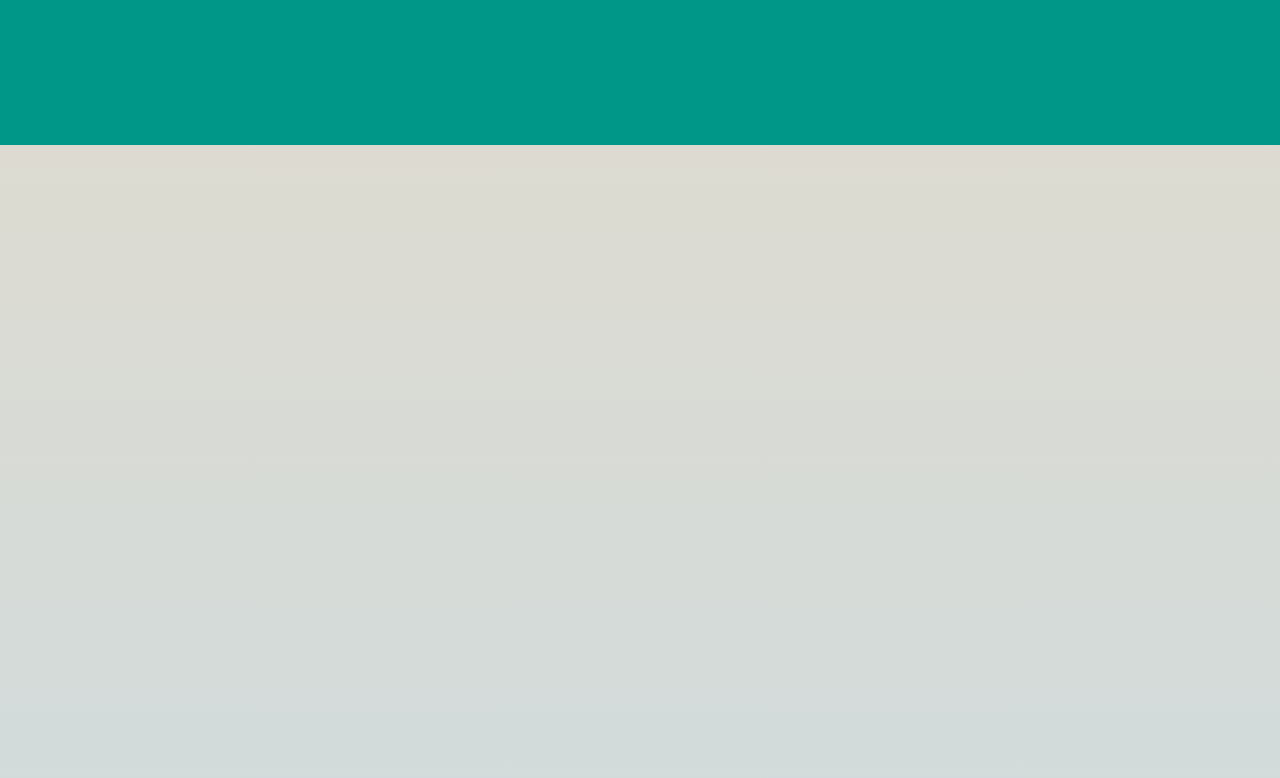
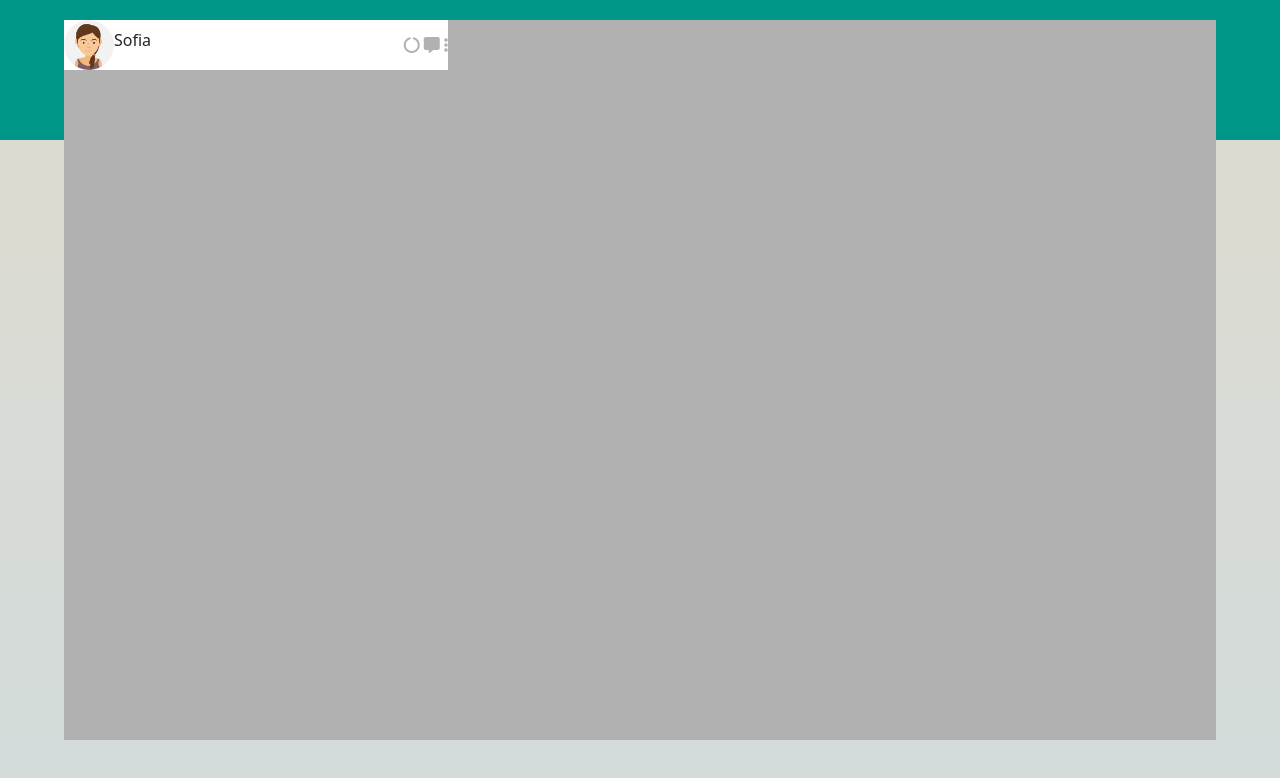
Before and after one commit to Danielateresa/vue-boolzapp, a plain HTML site: page index.html in a window 1280 px wide. Drawn offline with nearby package versions, Linux system fonts and the light colour scheme.

Commit message:
Working on users box

```diff
--- a/assets/css/style.css
+++ b/assets/css/style.css
@@ -17,12 +17,45 @@
     box-sizing: border-box;
 }
 
+/*#region utility*/
+.white_bg_bool {
+    background-color: var(--white-bool);
+}
+
+/*#endregion utility*/
+
+.bg_app {
+
+    height: 100vh;
+    position: relative;
+}
+
 .bg_top {
-    height: 145px;
+    height: 140px;
     background-color: #009688;
 }
 
 .bg_bottom {
-    height: calc(100vh - 145px);
+    height: calc(100% - 140px);
     background-image: linear-gradient(#DDDBD1, #D2DBDB);
 }
+
+.main {
+    background-color: #B1B1B1;
+    height: 90%;
+    width: 90%;
+    position: absolute;
+    top: 20px;
+    left: calc(50% - 90%/2);
+}
+
+img {
+    height: 50px;
+    aspect-ratio: 1/1;
+    border-radius: 50%;
+}
+
+
+.right_users_header {
+    color: var(--top-icons-bool);
+}
--- a/index.html
+++ b/index.html
@@ -29,11 +29,32 @@
 
         <div id="app">
             <div class="bg_app">
+
                 <div class="bg_top"></div>
                 <div class="bg_bottom"></div>
 
                 <div class="main">
+                    <div class="row g-0">
+                        <div class="users_box col-4 white_bg_bool">
+                            <div class="left_header d-flex
+                                justify-content-between align-items-center">
+                                <div class="left_users_header d-flex
+                                    align-items-center">
+                                    <img src="./assets/img/avatar_io.jpg"
+                                        alt="">
+                                    <h6>Sofia</h6>
+                                </div>
+                                <div class="right_users_header">
+                                    <i class="fa-solid fa-circle-notch"></i>
+                                    <i class="fa-solid fa-message"></i>
+                                    <i class="fa-solid fa-ellipsis-vertical"></i>
+                                </div>
+                            </div>
+                        </div>
+                        <div class="chat_box col-8">
 
+                        </div>
+                    </div>
                 </div>
             </div>
 
```
